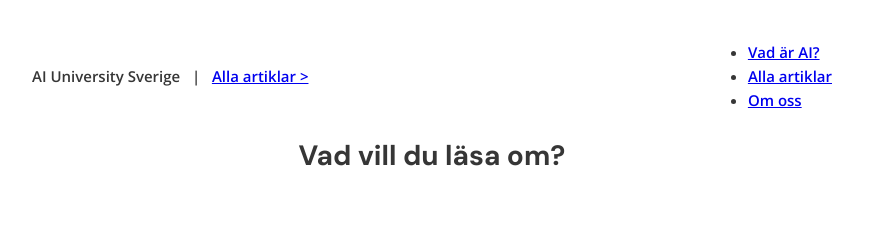
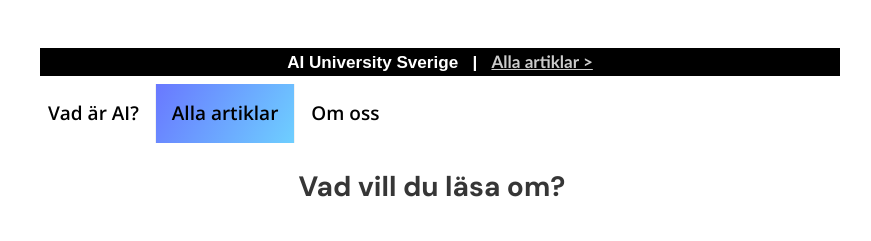
Before and after one commit to alehag1337/AIUNIVERSITY, a plain HTML site: page Artiklar.html in a window 1280 px wide. Shown: the top 241 px of the page, without its empty margins (208-1079 px from the left). Drawn offline with nearby package versions, Linux system fonts and the light colour scheme.

Commit message:
Update style.css

```diff
--- a/style.css
+++ b/style.css
@@ -2,7 +2,7 @@
 :root {
   --font-primary: "Open Sans", sans-serif;
   --font-heading: "DM Sans", sans-serif;
-  --size-base: 1.5rem;
+  --size-base: 1.9rem;
   --size-sm: 1.4rem;
   --size-min: 1.1rem;
   --size-mid: 1.5rem;
@@ -25,8 +25,29 @@ html {
   font-family: var(--font-primary);
   color: var(--color-primary);
 }
+/*Anonucment bar*/
+.announcement {
+  display: inline-block;
+  height: 100%;
+  text-align: center;
+  width: 100%;
+  background: rgb(0, 0, 0);
+  color: white;
+  font-family: Arial, sans;
+  margin: 8px;
+  padding: 0;
+  vertical-align: middle;
+  font-size: 0.9em;
+}
 
+.announcement a {
+  font-family:'Trebuchet MS', 'Lucida Sans Unicode', 'Lucida Grande', 'Lucida Sans', Arial, sans-serif;
+  color: #ccc;
+}
 
+.announcement a:hover {
+  color: rgb(124, 124, 124);
+}
  /* Navbar container */
  .navbar {
     overflow: hidden;
@@ -42,52 +63,38 @@ html {
     text-decoration: none;
   }
 
-  .dropdown {
-    float: left;
+  .menuul {
+    list-style-type: none;
+    margin: 0;
+    padding: 0;
     overflow: hidden;
+    background-color: #ffffff;
   }
 
-  .dropdown .dropbtn {
-    font-size: 16px;
-    border: none;
-    outline: none;
-    color: rgb(0, 0, 0);
-    padding: 14px 16px;
-    background-color: inherit;
-    font-family: inherit;
-    margin: 0;
+  .menuli {
+    float: left;
+    border-right:1px solid #c7c7c73b;
   }
 
-  .navbar a:hover, .dropdown:hover .dropbtn {
-    background-color: rgb(192, 192, 192);
+  .menuli:last-child {
+    border-right: none;
   }
 
-  .dropdown-content {
-    display: none;
-    position:fixed;
-    background-color: #f9f9f9;
-    min-width: 160px;
-    box-shadow: 0px 8px 16px 0px rgba(0,0,0,0.2);
-    z-index: 1;
+  .menuli a {
+    display: block;
+    color: rgb(0, 0, 0);
+    text-align: center;
+    padding: 14px 16px;
+    text-decoration: none;
   }
 
-  .dropdown-content a {
-    float: none;
-    color: black;
-    padding: 12px 16px;
-    text-decoration: none;
-    display: block;
-    text-align: left;
+  .menuli a:hover:not(.active) {
+    background-image: linear-gradient(120deg, #6978ff69 0%, #6ecfff5b 100%);
   }
 
-  .dropdown-content a:hover {
-    background-color: #ddd;
+  .active {
+    background-image: linear-gradient(120deg, #6978ff 0%, #6ecfff 100%);
   }
-
-  .dropdown:hover .dropdown-content {
-    display: flex;
-  }
-
 
 /*artikelsida*/
 :root{
@@ -355,6 +362,12 @@ p + p {
     color: white;
   }
 
+  td a{
+    text-decoration: none;
+    color:#0491aa;
+  }
+
+
 
 .sam{
     background: #d6efff9c;
@@ -419,23 +432,7 @@ img {
   display: none;
 }
 /**/
-header,
-.menu-items,
-.menu--all {
-  display: flex;
-  flex-direction: row;
-  justify-content: space-between;
-  align-items: center;
-}
-.menu-items,
-.menu--all {
-  gap: 2rem;
-  list-style: none;
-  font-size: var(--size-base);
-}
-.menu--all {
-  display: none;
-}
+
 article {
   display: flex;
   flex-direction: column;
```
